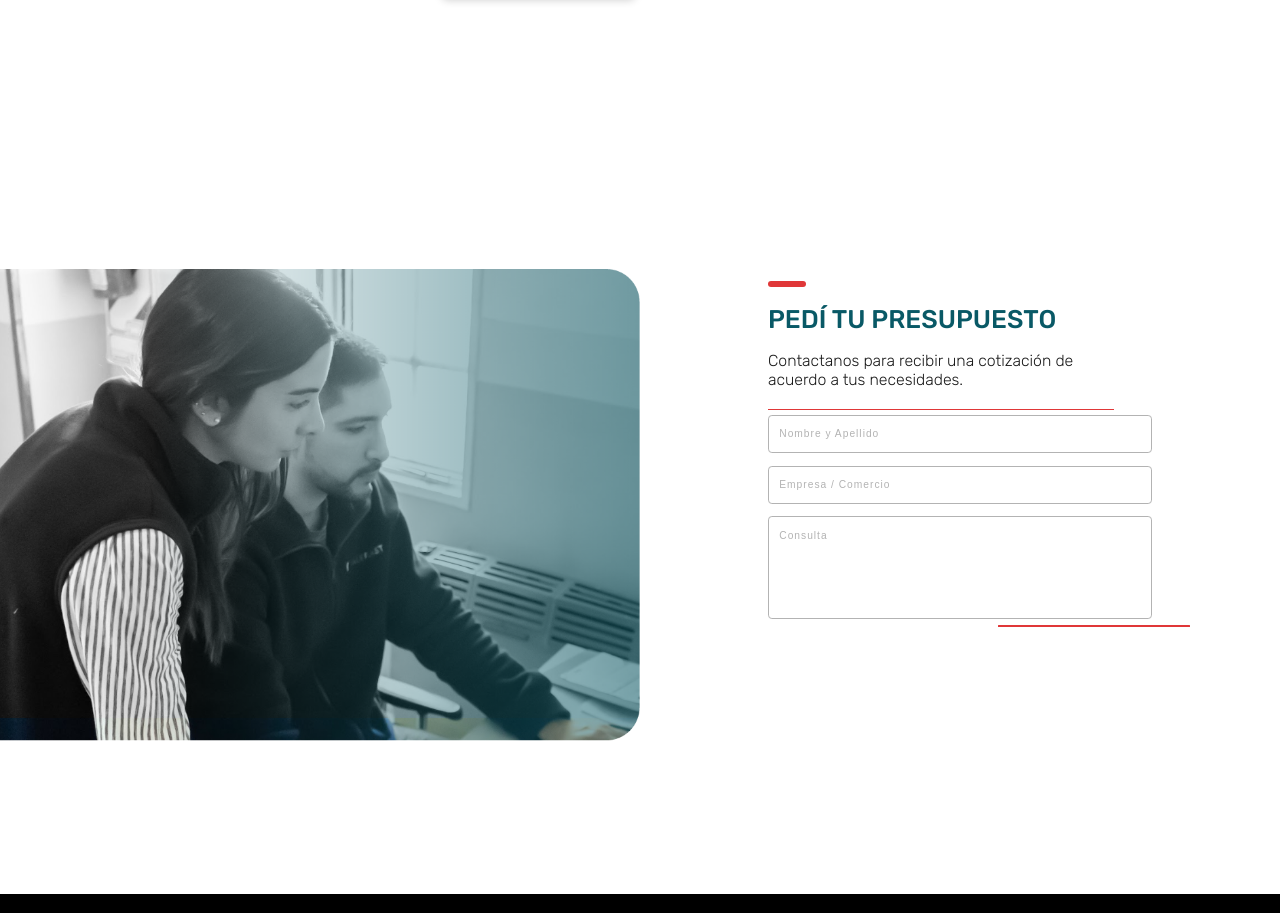
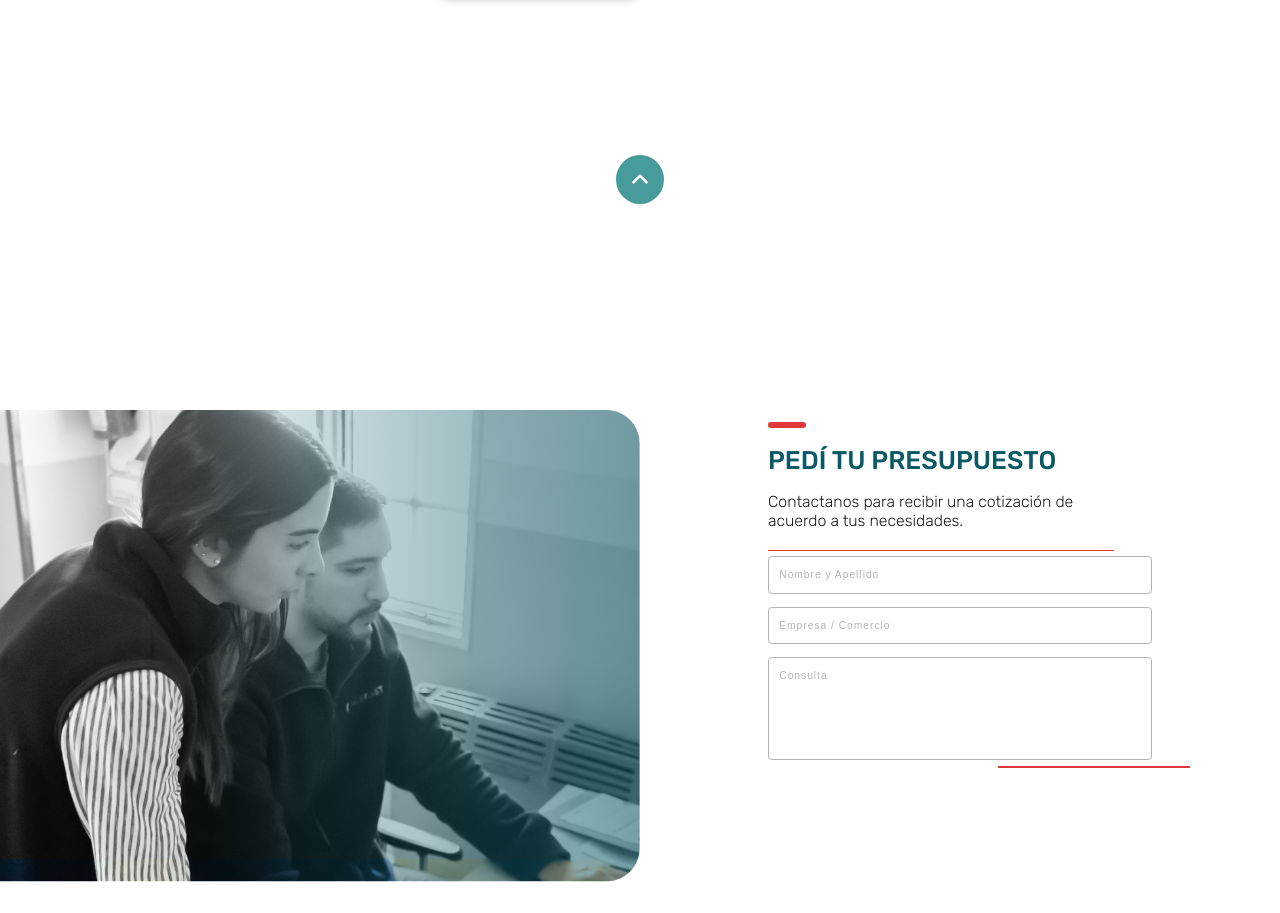
Before and after one commit to materadiego/daleplast, a React (Create React App) app in the folder daleplast/: page /Catalogo in a window 1280 px wide. Shown: the part 6563-7476 px from the top of the page. Built offline with nearby package versions, Linux system fonts and the light colour scheme.

Commit message:
catalog terminado

```diff
--- a/daleplast/src/App.js
+++ b/daleplast/src/App.js
@@ -8,7 +8,6 @@ import FAQs from "./Pages/FAQs";
 import Contact from "./Components/Contact/Contact";
 import Footer from "./Components/Footer/Footer";
 import "./scss/Style.scss";
-
 import PageLoader from "./Components/PageLoader/PageLoader";
 
 function App() {
--- a/daleplast/src/Components/CatalogsMenu/_CatalogsMenu.scss
+++ b/daleplast/src/Components/CatalogsMenu/_CatalogsMenu.scss
@@ -13,13 +13,20 @@
   background-color: #f2f2f2;
   &__Index {
     width: 90%;
+    &--Button {
+      width: 100%;
+      & p {
+        font-size: 2.8vh;
+        color: $color-variacion5;
+      }
+    }
     &--txt {
       display: flex;
       align-items: center;
       justify-content: center;
       width: 100%;
       & p {
-        font-size: 5vw;
+        font-size: 4.95vw;
         font-weight: 500;
         text-align: center;
         color: $color-variacion5;
@@ -31,7 +38,9 @@
   background-color: #f2f2f2;
   height: 60vh;
   overflow: auto;
-  border: 2px solid red;
+}
+.MuiButtonBase-root.MuiButton-root.MuiButton-text.MuiButton-textPrimary.MuiButton-sizeMedium.MuiButton-textSizeMedium.MuiButton-root.MuiButton-text.MuiButton-textPrimary.MuiButton-sizeMedium.MuiButton-textSizeMedium.ContactsIndex-IndexContainer__Index--Button.css-1e6y48t-MuiButtonBase-root-MuiButton-root {
+  outline: none;
 }
 .Line {
   width: 100%;
--- a/daleplast/src/Pages/CatalogsPage.jsx
+++ b/daleplast/src/Pages/CatalogsPage.jsx
@@ -3,12 +3,18 @@ import CatalogsTitle from "../Components/CatalogsTitle/CatalogsTitle";
 import CatalogsMenu from "../Components/CatalogsMenu/CatalogsMenu";
 import CatalogsItemContainer from "../Components/CatalogsItemContainer/CatalogsItemContainer";
 import "../scss/CatalogsStyls.scss";
+
 const CatalogsPage = () => {
   return (
     <div className="Catalogs-Page">
       <CatalogsTitle />
       <CatalogsMenu />
       <CatalogsItemContainer />
+      <div className="UpContainerCatalog">
+        <a className="UpContainerCatalog__Link" href="#Top">
+          <div className="UpContainerCatalog__Link--Image"></div>
+        </a>
+      </div>
     </div>
   );
 };
--- a/daleplast/src/scss/CatalogsStyls.scss
+++ b/daleplast/src/scss/CatalogsStyls.scss
@@ -128,6 +128,29 @@
   font-size: 3.6vw;
 }
 
+.UpContainerCatalog {
+  display: flex;
+  align-items: center;
+  justify-content: center;
+  width: 100%;
+  height: 10vw;
+  margin: 7vw 0 0;
+  &__Link {
+    width: 10vw;
+    height: 10vw;
+    display: flex;
+    border-radius: 50vw;
+    &--Image {
+      width: 100%;
+      height: 100%;
+      background-image: url(../utils/images/FAQsUp.svg);
+      background-size: 100%;
+      background-position: center;
+      background-repeat: no-repeat;
+    }
+  }
+}
+
 @media screen and (min-width: 1200px) {
   .Catalogs-Page {
     display: flex;
@@ -242,4 +265,27 @@
   .StockInfo2-Measures {
     font-size: 0.7vw;
   }
+
+  .UpContainerCatalog {
+    display: flex;
+    align-items: center;
+    justify-content: center;
+    width: 100%;
+    height: 10vw;
+    margin: 1vw 0 0;
+    &__Link {
+      width: 3.8vw;
+      height: 3.8vw;
+      display: flex;
+      border-radius: 50vw;
+      &--Image {
+        width: 100%;
+        height: 100%;
+        background-image: url(../utils/images/FAQsUp.svg);
+        background-size: 100%;
+        background-position: center;
+        background-repeat: no-repeat;
+      }
+    }
+  }
 }
```
